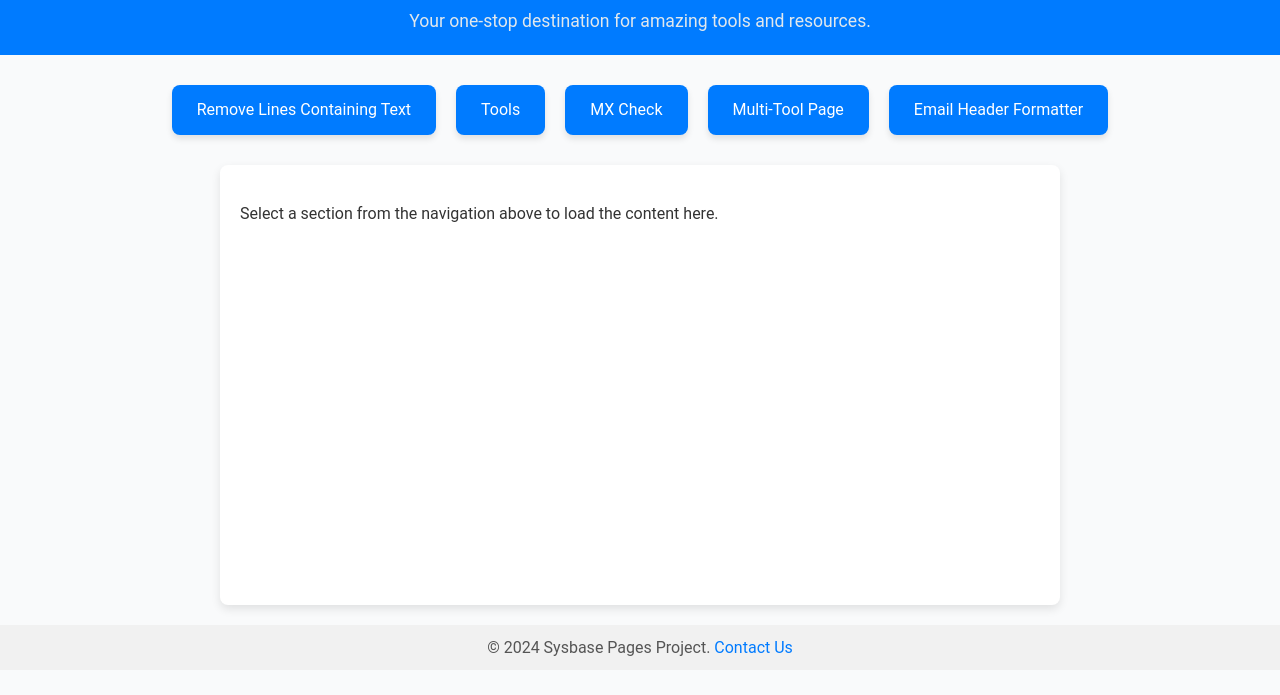
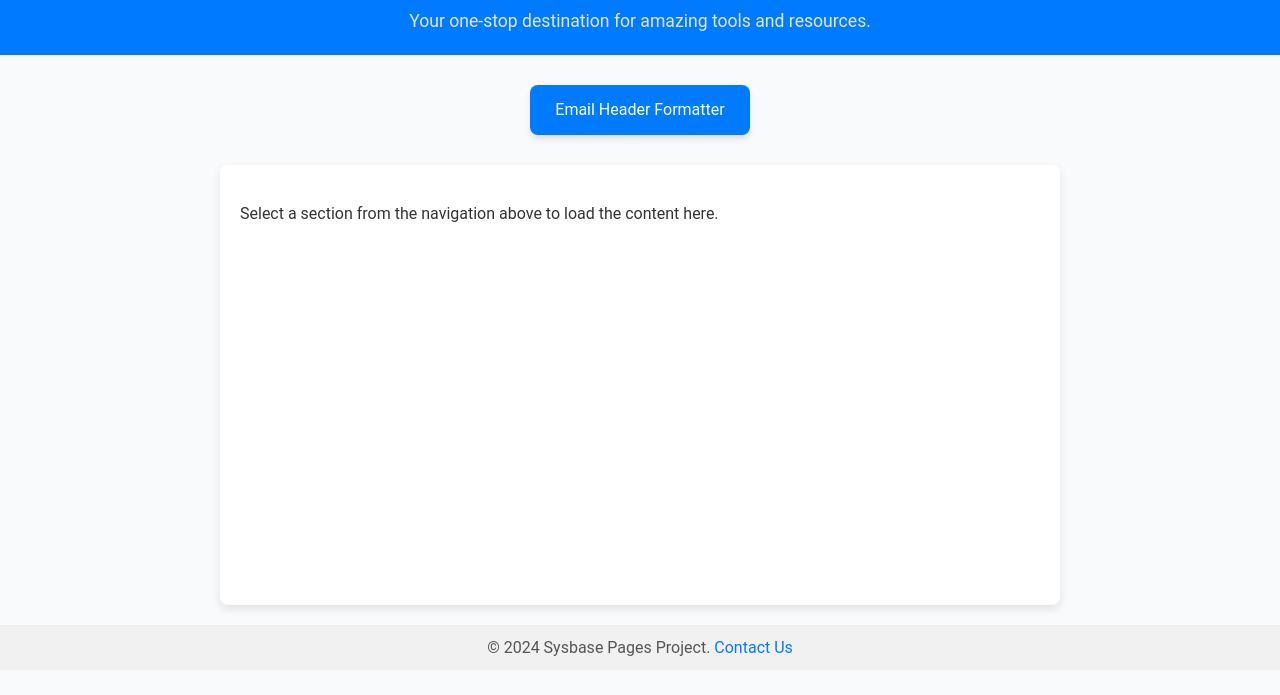
Before and after one commit to abdo98lem/h5rt5h4, a plain HTML site: page index.html in a window 1280 px wide. Shown: the part 87-782 px from the top of the page. Drawn offline with Linux system fonts and the light colour scheme.

Commit message:
Update index.html

```diff
--- a/index.html
+++ b/index.html
@@ -89,10 +89,7 @@
     </header>
 
     <nav>
-        <a href="#" data-page="Remove Lines Containing Text.html">Remove Lines Containing Text</a>
-        <a href="#" data-page="Tools.html">Tools</a>
-        <a href="#" data-page="mx (3).html">MX Check</a>
-        <a href="#" data-page="Multi-Tool Page.html">Multi-Tool Page</a>
+
         <a href="#" data-page="Email Header Formatter.html">Email Header Formatter</a>
     </nav>
 
```
